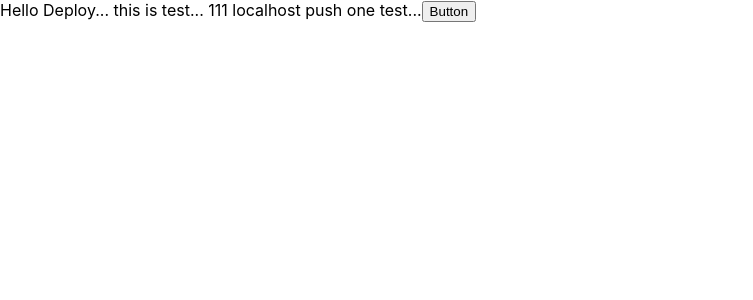
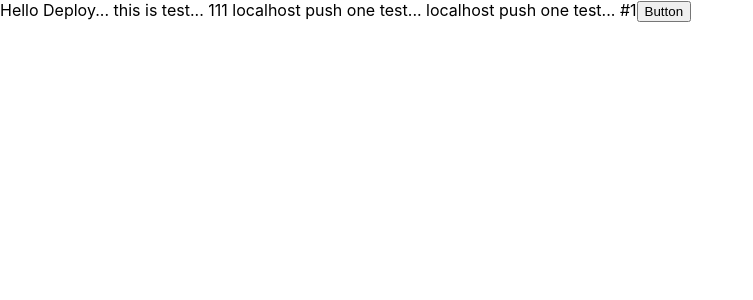
Before and after one commit to barry166/commit-test, a React (Vite) app: page / in a window 1280 px wide. Shown: the top 300 px of the page, without its empty margins (0-753 px from the left). Built offline with nearby package versions, Linux system fonts and the light colour scheme.

Commit message:
feat: change build resource #2

```diff
--- a/src/App.jsx
+++ b/src/App.jsx
@@ -7,6 +7,7 @@ const App = () => {
         this is test...
         111
         localhost push one test...
+        localhost push one test... #1
       <button type='primary' onClick={() => alert('button click')}>
         Button
       </button>
```
